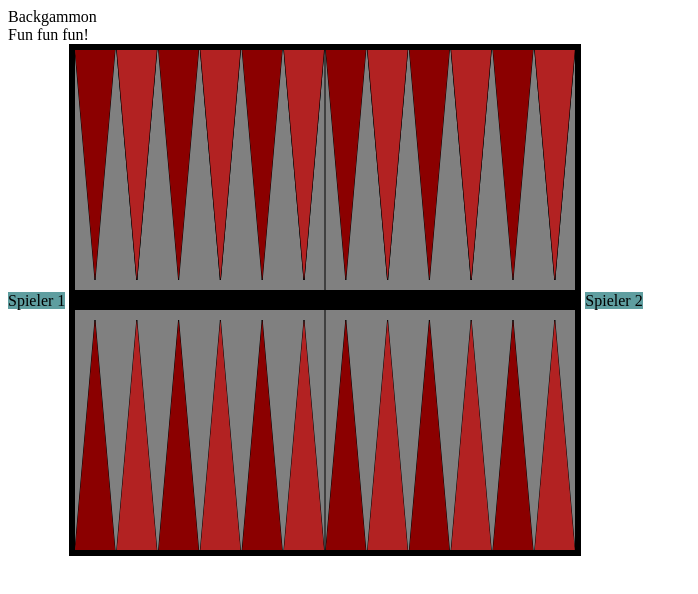
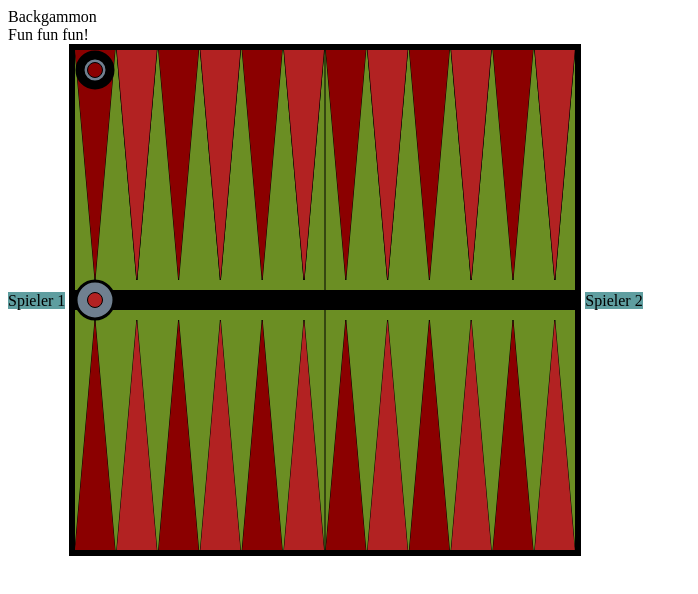
Before and after one commit to lucialayr/backgammon, a plain HTML site: page index.html in a window 1280 px wide. Shown: the whole page, without its empty margins (0-698 px from the left). Drawn offline with Linux system fonts and the light colour scheme.

Commit message:
ClearBoard function works

```diff
--- a/canvas.js
+++ b/canvas.js
@@ -5,17 +5,9 @@ canvas.width = "500";
 canvas.height = "500";
 
 var c = canvas.getContext("2d");
-
-
-//mouse interaction
-window.addEventListener("click",
-function(){
-    console.log("test");
-});
-//board elements
-c.fillStyle = "black";
-c.fillRect(0, 240, 500, 20); //horizontal seperation
-
+function drawBoard(){
+    c.fillStyle = "black"; //horizontal seperation
+    c.fillRect(0, 240, 500, 20);
 
     c.beginPath(); //vertical seperation
     c.moveTo(250,500);
@@ -34,10 +26,11 @@ c.lineTo(x,0)
         c.stroke();
         c.fill();
         x += 41.8;
-console.log(x)
+        //console.log(x)
         }
 
     x = 0
+
     for (var i=0; i<12; i++){
         c.beginPath(); //spikes
         c.moveTo(x,500);
@@ -47,10 +40,10 @@ for (var i=0; i<12; i++){
         c.stroke();
         c.fill();
         x += 2*41.8;
-    console.log(x)
+        //console.log(x)
         }
 
-    var x = 41.8
+    x = 41.8
     c.fillStyle = "firebrick";
     for (var i=0; i<12; i++){
         c.beginPath();
@@ -61,7 +54,7 @@ for (var i=0; i<12; i++){
         c.stroke();
         c.fill();
         x += 2*41.8;
-    console.log(x)
+        //console.log(x)
         }
 
     x = 41.8
@@ -74,5 +67,67 @@ for (var i=0; i<12; i++){
         c.stroke();
         c.fill();
         x += 2*41.8;
-        console.log(x)
+        //console.log(x)
         }
+    }
+
+function PieceW(x, y) {
+    this.x =  x;
+    this.y = y;
+    c.beginPath(); //outer circle
+    c.arc(x, y, 19, 0, 2*Math.PI, false);
+    c.strokeStyle = "black";
+    c.fillStyle = "slategrey";
+    c.lineWidth = 3;
+    c.fill();
+    c.stroke();
+    c.beginPath(); //inner circle
+    c.arc(x, y, 15/2, 0, 2*Math.PI, false);
+    c.fillStyle = "firebrick";
+    c.strokestlye = "black";
+    c.lineWidth = 1;
+    c.fill();
+    c.stroke();
+}
+
+function PieceB(x, y) {
+    this.x =  x;
+    this.y = y;
+    c.beginPath(); //outer circle
+    c.arc(x, y, 15, 0, 2*Math.PI, false);
+    c.strokeStyle = "black";
+    c.fillStyle = "slategrey";
+    c.lineWidth = 9;
+    c.fill();
+    c.stroke();
+    c.beginPath(); //inner circle
+    c.arc(x, y, 15/2, 0, 2*Math.PI, false);
+    c.fillStyle = "darkred";
+    c.strokestlye = "black";
+    c.lineWidth = 1;
+    c.fill();
+    c.stroke();
+}
+
+function UpdatePiece(x1, y1, x2, y2) {
+    c.clearRect(0,0, 500,500);
+    drawBoard();
+    piece = new PieceB(x1, y1);
+    piece_2 = new PieceW(x2, y2);
+    console.log("updated");
+}
+
+function timeFunction() {
+    setTimeout(function(){ console.log("test"); }, 5000);
+}
+
+drawBoard();
+piece = new PieceB(480, 480);
+piece_2 = new PieceW(439, 480);
+
+
+x1 = 20;
+x2 = 20;
+y1 = 20;
+y2 = 250;
+UpdatePiece(x1,y1, x2, y2);
--- a/css/main.css
+++ b/css/main.css
@@ -6,7 +6,7 @@
 }
 
 canvas{
-    background: grey;
+    background:olivedrab;
     border: 5pt solid black;
 }
 
--- /dev/null
+++ b/js/canvas.js
@@ -0,0 +1,6 @@
+var canvas = document.querySelector("canvas");
+canvas.width = window.innerWidth;
+canvas.height = "300";
+
+var c = canvas.getContext("2D");
+c.fillReact(100,100,100,100);
```
Also changed, not shown: Untitled-1.js (added, +82 -0 lines), index.html (line endings or trailing spaces). Lines whose indentation alone changed are shown as unchanged.
